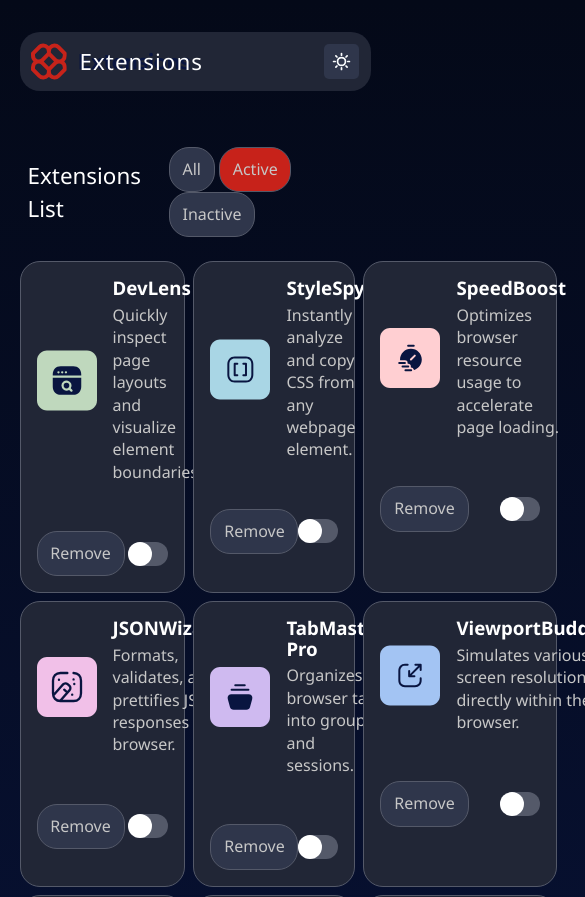
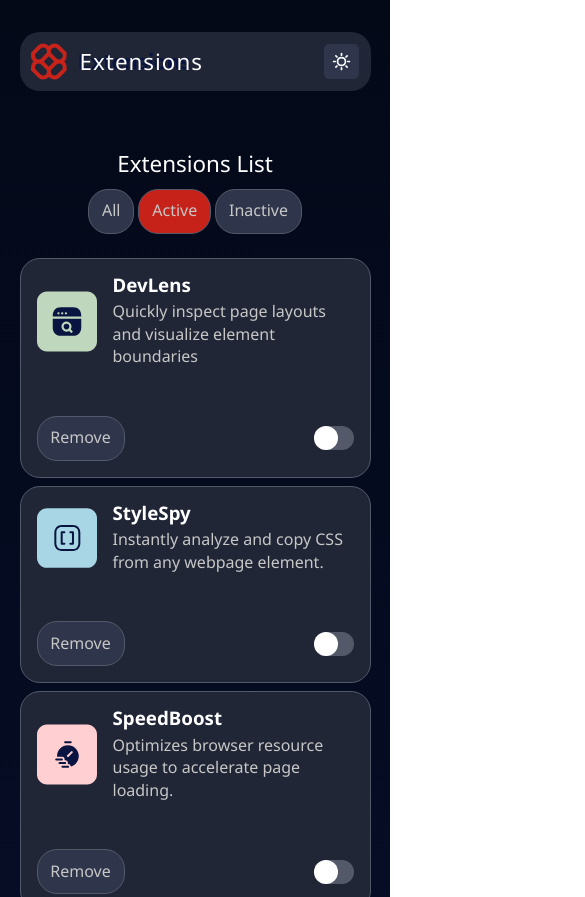
Before and after one commit to Eleniyancode/browser-extension-manager-ui, a plain HTML site: page index.html in a window 390 px wide. Shown: the top 897 px of the page, 585 px wide, since content can reach past the window. Drawn offline with Linux system fonts and the light colour scheme.

Commit message:
fix the mobile view

```diff
--- a/index.html
+++ b/index.html
@@ -298,7 +298,7 @@
     <div class="attribution">
       Challenge by
       <a href="https://www.frontendmentor.io?ref=challenge">Frontend Mentor</a>.
-      Coded by <a href="#">Your Name Here</a>.
+      Coded by <a href="x.com/eleniyancode">Eleniyan</a>.
     </div>
 
     <script src="script.js"></script>
--- a/style.css
+++ b/style.css
@@ -106,6 +106,7 @@ header {
   /* grid-template-rows: repeat(3, 1fr); */
   /* border: 2px solid lemonchiffon; */
   gap: 0.5rem;
+  margin-bottom: 3rem;
 }
 
 .card {
@@ -181,3 +182,38 @@ header {
 .btn-active {
   background-color: hsl(3, 77%, 44%);
 }
+
+.attribution {
+  color: aquamarine;
+  font-size: 0.8rem;
+  text-align: center;
+}
+
+@media (max-width: 800px) {
+  .main-grid {
+    display: grid;
+    grid-template-columns: repeat(2, 1fr);
+    /* grid-template-rows: repeat(3, 1fr); */
+    /* border: 2px solid lemonchiffon; */
+    gap: 0.5rem;
+  }
+}
+
+@media (max-width: 600px) {
+  .main-header {
+    display: flex;
+    flex-direction: column;
+    justify-content: center;
+    align-items: center;
+    gap: 0.5rem;
+  }
+
+  .main-grid {
+    display: flex;
+    flex-direction: column;
+    /* grid-template-columns: 1fr */
+    /* grid-template-rows: repeat(3, 1fr); */
+    /* border: 2px solid lemonchiffon; */
+    gap: 0.5rem;
+  }
+}
```
